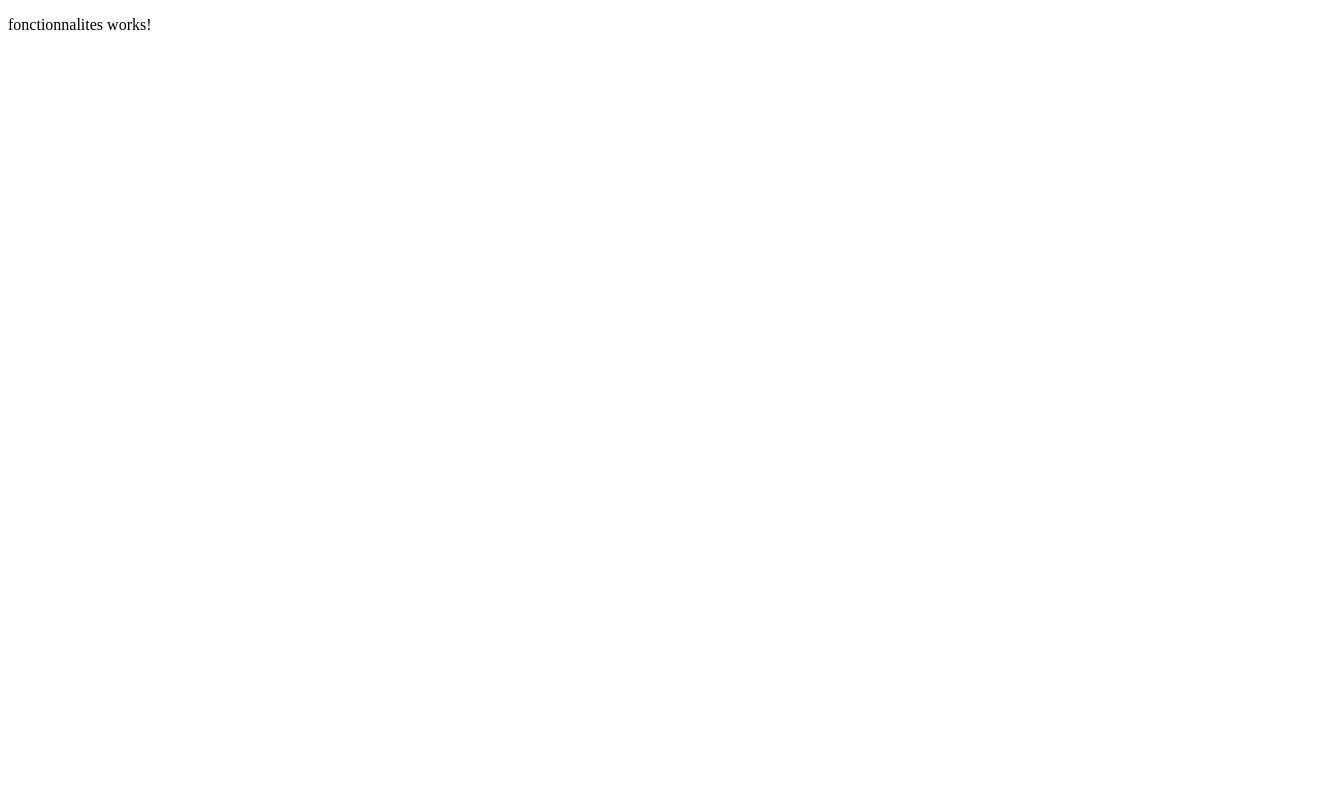
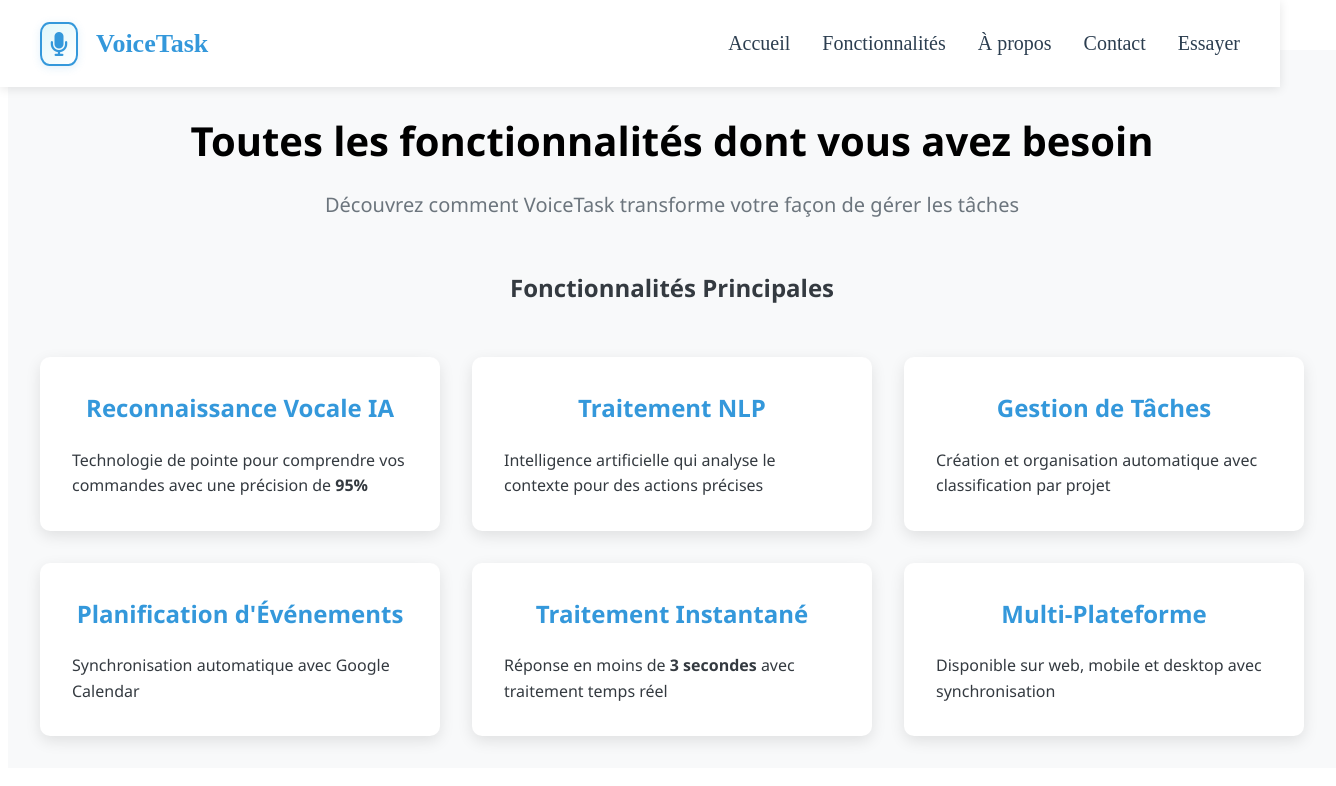
Before and after one commit to raedzayoud/Voice-Talk, an Angular app: page /fonctionnalites in a window 1280 px wide. Shown: the top 786 px of the page, 1336 px wide, since content can reach past the window. Built offline with nearby package versions, Linux system fonts and the light colour scheme.

Commit message:
add the begin of page fonctionalite

```diff
--- a/src/app/acceuil/about/about.html
+++ b/src/app/acceuil/about/about.html
@@ -1,4 +1,5 @@
 <!-- about-container-1 -->
+<div class="all-container">
   <div class="about-container-1">
     <h1>Gérez vos tâches par la voix</h1>
     <p class="description">
@@ -97,8 +98,8 @@
       <li class="testimonial-item">
         <div class="stars">★★★★★</div>
         <p class="testimonial-text">
-        "L'intégration avec mes outils existants est parfaite. Un gain de temps
-        énorme !"
+          "L'intégration avec mes outils existants est parfaite. Un gain de
+          temps énorme !"
         </p>
         <div class="author-name">Thomas Martin</div>
         <div class="author-title">Entrepreneur</div>
@@ -151,3 +152,4 @@
   </footer>
 
   <div class="footer-bottom">© 2024 VoiceTask. Tous droits réservés.</div>
+</div>
--- a/src/app/acceuil/about/about.scss
+++ b/src/app/acceuil/about/about.scss
@@ -1,5 +1,9 @@
+.all-container {
+  max-width: 1400px;
+  overflow-x: hidden;
+}
 .about-container-1 {
-  width: 100vw;
+  width: 100%;
   height: 80vh;
   margin: 1.8rem 0;
   padding: 1.5rem 2rem;
@@ -9,11 +13,6 @@
   font-family: "Segoe UI", Tahoma, Geneva, Verdana, sans-serif;
   color: #2c3e50;
   text-align: center;
-  position: relative;
-  left: 50%;
-  right: 50%;
-  margin-left: -50vw;
-  margin-right: -50vw;
 }
 
 .container h1 {
--- a/src/app/fonctionnalites/fonctionnalites.html
+++ b/src/app/fonctionnalites/fonctionnalites.html
@@ -1 +1,53 @@
-<p>fonctionnalites works!</p>
+<app-menu></app-menu>
+
+<div class="container">
+  <div class="header">
+    <h1>Toutes les fonctionnalités dont vous avez besoin</h1>
+    <p class="subtitle">
+      Découvrez comment VoiceTask transforme votre façon de gérer les tâches
+    </p>
+  </div>
+
+  <h2>Fonctionnalités Principales</h2>
+
+  <div class="features-container">
+    <div class="feature-card">
+      <h2>Reconnaissance Vocale IA</h2>
+      <p>
+        Technologie de pointe pour comprendre vos commandes avec une précision
+        de <span class="highlight">95%</span>
+      </p>
+    </div>
+
+    <div class="feature-card">
+      <h2>Traitement NLP</h2>
+      <p>
+        Intelligence artificielle qui analyse le contexte pour des actions
+        précises
+      </p>
+    </div>
+
+    <div class="feature-card">
+      <h2>Gestion de Tâches</h2>
+      <p>Création et organisation automatique avec classification par projet</p>
+    </div>
+
+    <div class="feature-card">
+      <h2>Planification d'Événements</h2>
+      <p>Synchronisation automatique avec Google Calendar</p>
+    </div>
+
+    <div class="feature-card">
+      <h2>Traitement Instantané</h2>
+      <p>
+        Réponse en moins de <span class="highlight">3 secondes</span> avec
+        traitement temps réel
+      </p>
+    </div>
+
+    <div class="feature-card">
+      <h2>Multi-Plateforme</h2>
+      <p>Disponible sur web, mobile et desktop avec synchronisation</p>
+    </div>
+  </div>
+</div>
--- a/src/app/fonctionnalites/fonctionnalites.scss
+++ b/src/app/fonctionnalites/fonctionnalites.scss
@@ -0,0 +1,87 @@
+.container {
+  font-family: "Segoe UI", Tahoma, Geneva, Verdana, sans-serif;
+  line-height: 1.6;
+  color: #343a40;
+  background-color: #f8f9fa;
+  width: 100%;
+}
+
+.container {
+  max-width: 1275px;
+  margin: 0 auto;
+  padding: 2rem;
+  margin-top: 50px;
+}
+
+.header {
+  text-align: center;
+  margin-bottom: 3rem;
+}
+
+h1 {
+  font-size: 2.5rem;
+  color: black;
+  margin-bottom: 1rem;
+}
+
+.subtitle {
+  font-size: 1.25rem;
+  color: #6c757d;
+  max-width: 800px;
+  margin: 0 auto;
+}
+
+.features-container {
+  display: grid;
+  grid-template-columns: repeat(auto-fit, minmax(300px, 1fr));
+  gap: 2rem;
+}
+
+.feature-card {
+  background: white;
+  border-radius: 10px;
+  padding: 2rem;
+  box-shadow: 0 5px 15px rgba(0, 0, 0, 0.1);
+  transition: transform 0.3s ease, box-shadow 0.3s ease;
+}
+
+.feature-card:hover {
+  transform: translateY(-5px);
+  box-shadow: 0 10px 25px rgba(0, 0, 0, 0.15);
+}
+
+.feature-card h2 {
+  color: #3498db;
+  margin-top: 0;
+  margin-bottom: 20px;
+  font-size: 1.5rem;
+}
+
+h2 {
+  text-align: center;
+  margin-bottom: 50px;
+}
+
+.feature-card p {
+  color: 6c757d;
+  margin: 0;
+}
+
+.highlight {
+  color: 4a6bff;
+  font-weight: bold;
+}
+
+@media (max-width: 768px) {
+  h1 {
+    font-size: 2rem;
+  }
+
+  .subtitle {
+    font-size: 1.1rem;
+  }
+
+  .features-container {
+    grid-template-columns: 1fr;
+  }
+}
--- a/src/app/menu/menu.html
+++ b/src/app/menu/menu.html
@@ -9,7 +9,7 @@
 
     <!-- <div class="burger-menu">☰</div> -->
     <ul class="nav-links">
-      <li><a href="javascript:void(0)">Accueil</a></li>
+      <li><a routerLink="/home">Accueil</a></li>
       <li><a routerLink="/fonctionnalites">Fonctionnalités</a></li>
       <li><a href="javascript:void(0)">À propos</a></li>
       <li><a href="javascript:void(0)">Contact</a></li>
```
Also changed, not shown: src/app/fonctionnalites/fonctionnalites.ts (+4 -5 lines). Lines whose indentation alone changed are shown as unchanged.
